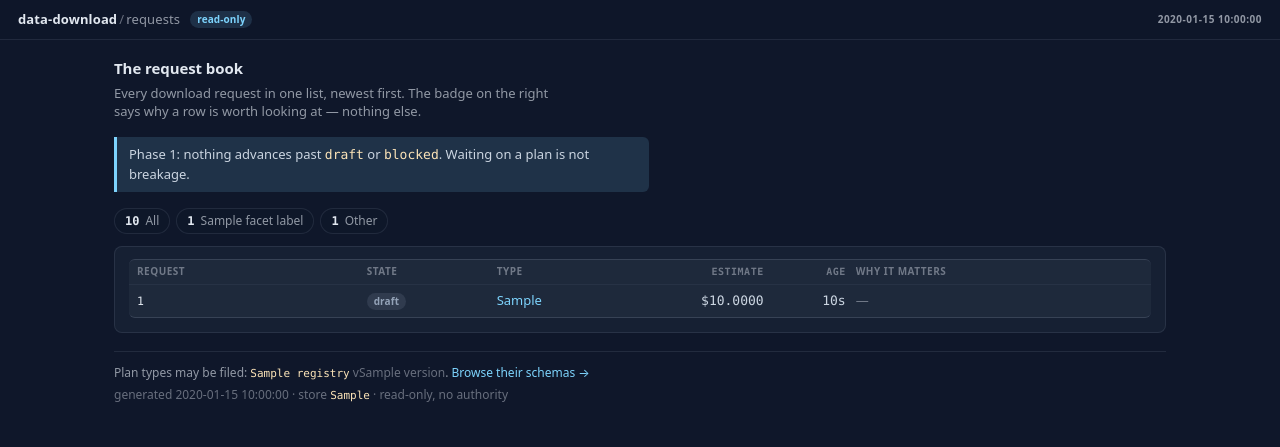
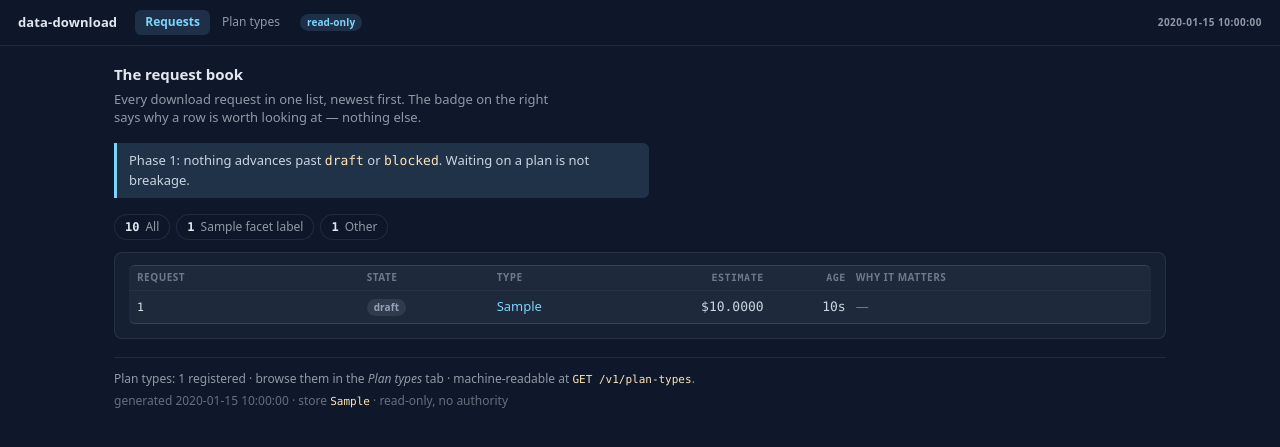
Before and after one commit to nickbrett1/data-download, a FastAPI app: template src/data_download/templates/dashboard.html in a window 1280 px wide. Shown: the top 447 px of the page. Run offline with FastAPI, Linux system fonts and the light colour scheme; the template is opened without the code that fills it: most values are stand-ins (such as "Sample title", 1, 10 or a date in 2020).

Commit message:
ui: put Requests and Plan types in the header as tabs
The plan-type browser was only reachable from a foot link and a row's type
cell, which is not where you look for a second section. Both pages now share
templates/_header.html with two tabs, the active one marked in accent and by
aria-current, and the token carried through because a navigation cannot set an
Authorization header.

The dashboard's foot no longer repeats the registry: the tab is the way in, and
the foot keeps only the count and the machine-readable path.

```diff
--- /dev/null
+++ b/src/data_download/templates/_header.html
@@ -0,0 +1,17 @@
+{# The one sticky header. `active` is set by the page before including this:
+   "requests" or "plans". Links carry ?token= because a plain navigation cannot
+   set an Authorization header. #}
+  <header class="top">
+    <a class="brand" href="/{% if query_token %}?token={{ query_token }}{% endif %}">data-download</a>
+    <nav class="tabs" aria-label="Sections">
+      <a class="tab{{ ' on' if active == 'requests' else '' }}"
+         href="/{% if query_token %}?token={{ query_token }}{% endif %}"
+         {% if active == 'requests' %}aria-current="page"{% endif %}>Requests</a>
+      <a class="tab{{ ' on' if active == 'plans' else '' }}"
+         href="/plan-types{% if query_token %}?token={{ query_token }}{% endif %}"
+         {% if active == 'plans' %}aria-current="page"{% endif %}>Plan types</a>
+    </nav>
+    <span class="pill info">read-only</span>
+    <span class="spacer"></span>
+    <span class="micro">{{ generated_at }}</span>
+  </header>
--- a/src/data_download/templates/_theme.html
+++ b/src/data_download/templates/_theme.html
@@ -81,8 +81,36 @@
       color: var(--ink);
     }
 
-    .brand .slash { color: var(--ink-faint); font-weight: 400; margin: 0 2px; }
-    .brand .sub { color: var(--ink-muted); font-weight: 400; }
+    a.brand { color: var(--ink); }
+    a.brand:hover { text-decoration: none; color: var(--accent); }
+
+    /* top-level tabs: the page's two subjects, in the header, not in a foot */
+    .tabs {
+      display: flex;
+      gap: 2px;
+      margin-left: 8px;
+    }
+
+    .tab {
+      padding: 4px 10px;
+      border-radius: var(--radius-sm);
+      color: var(--ink-muted);
+      font-size: 12px;
+      line-height: 1.4;
+      white-space: nowrap;
+    }
+
+    .tab:hover {
+      background: var(--bg-hover);
+      color: var(--ink);
+      text-decoration: none;
+    }
+
+    .tab.on {
+      background: var(--accent-soft);
+      color: var(--accent);
+      font-weight: 600;
+    }
 
     .spacer { flex: 1 1 auto; }
     .top .micro { white-space: nowrap; }
--- a/src/data_download/templates/dashboard.html
+++ b/src/data_download/templates/dashboard.html
@@ -17,12 +17,8 @@
   {% include "_theme.html" %}
 </head>
 <body>
-  <header class="top">
-    <span class="brand">data-download<span class="slash">/</span><span class="sub">requests</span></span>
-    <span class="pill info">read-only</span>
-    <span class="spacer"></span>
-    <span class="micro">{{ generated_at }}</span>
-  </header>
+  {% set active = "requests" %}
+  {% include "_header.html" %}
 
   <main>
     <p class="lede">The request book</p>
@@ -124,9 +120,8 @@
 
     <div class="foot">
       <p>
-        Plan types may be filed:
-        {% for t in registry %}<code>{{ t.name }}</code> <span class="muted">v{{ t.version }}</span>{% if not loop.last %}, {% endif %}{% else %}none registered{% endfor %}.
-        <a href="/plan-types{% if query_token %}?token={{ query_token }}{% endif %}">Browse their schemas &rarr;</a>
+        Plan types: {{ registry|length }} registered &middot; browse them in the
+        <em>Plan types</em> tab &middot; machine-readable at <code>GET /v1/plan-types</code>.
       </p>
       <p class="muted">generated {{ generated_at }} &middot; store <code>{{ db_path }}</code> &middot; read-only, no authority</p>
     </div>
```
Also changed, not shown: src/data_download/templates/plan_types.html (+2 -11 lines), tests/test_plan_types_page.py (+19 -0 lines).
